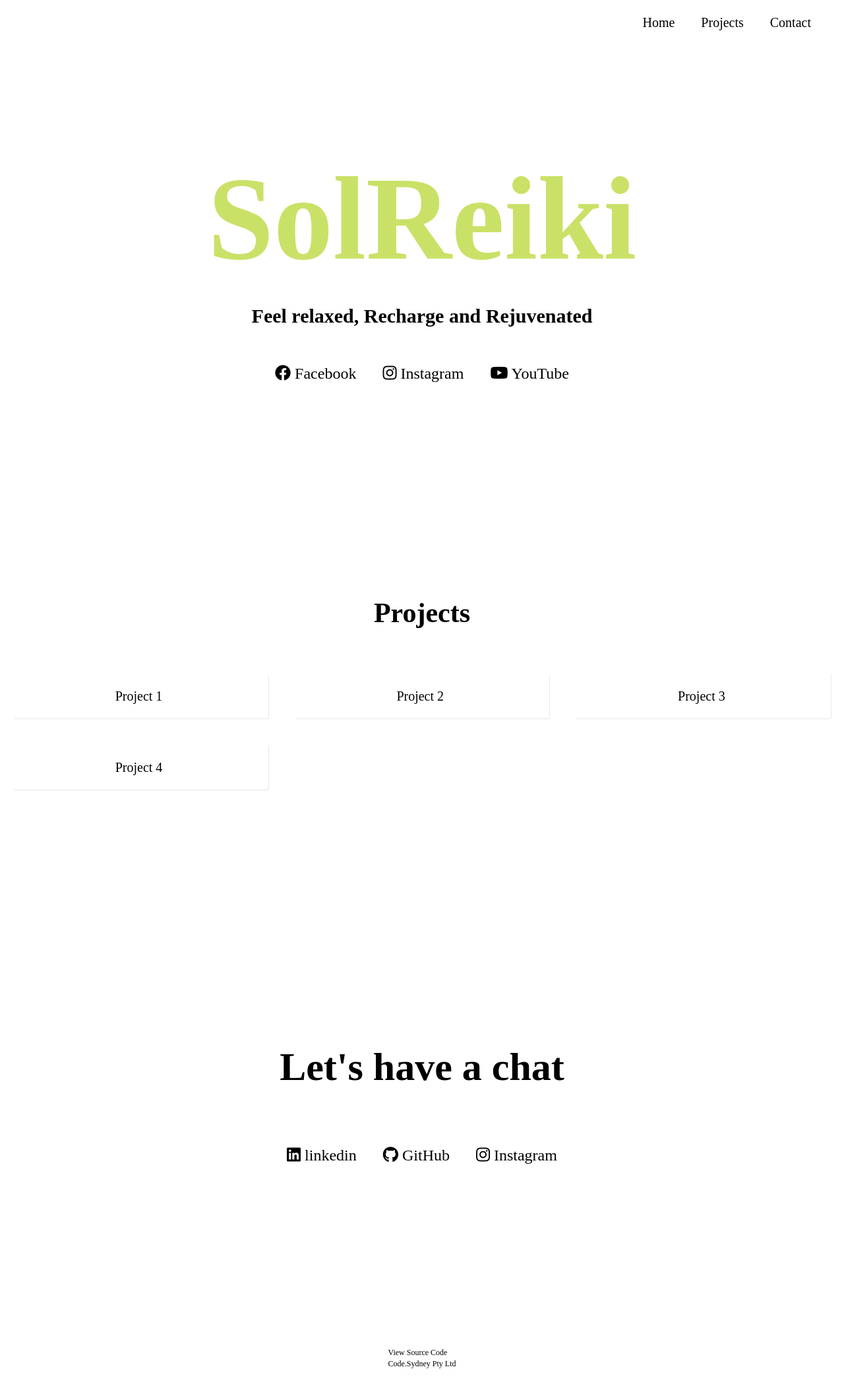
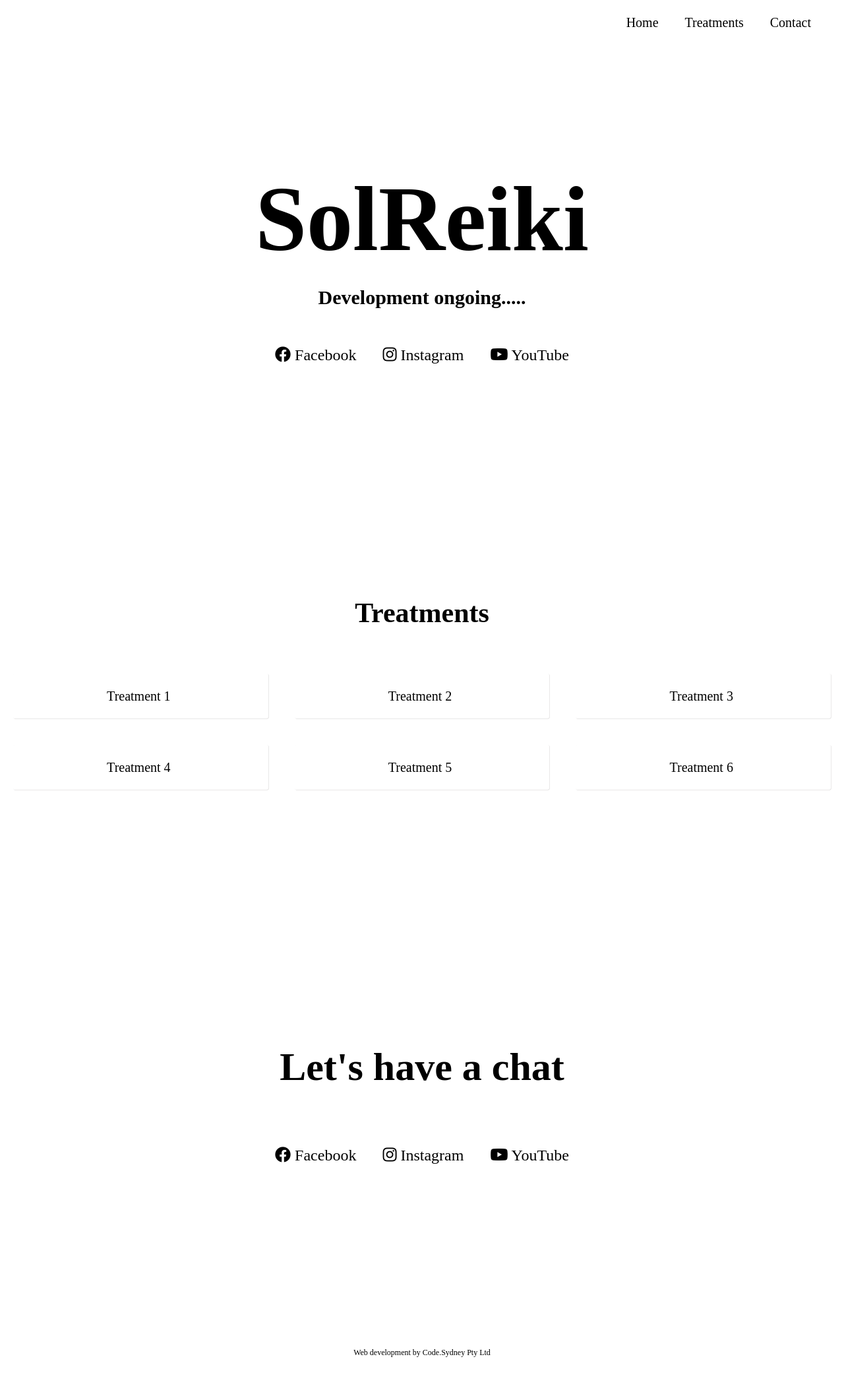
Before and after one commit to codesydney/solreiki, a Flask app: page / in a window 1280 px wide. Shown: the whole page at 66% size. After the commit the page ends 2057 px from the top, so only its background shows below. Run offline with Flask 2, Linux system fonts and the light colour scheme; some libraries are stand-ins or nearby versions.

Commit message:
Project prep

```diff
--- a/static/css/styles.css
+++ b/static/css/styles.css
@@ -157,8 +157,9 @@ img {
 
   .home-section-header > h2 {
     font-family: 'Playfair Display', serif;
-    font-size: 18rem;
-    color: #CAE168;
+    font-size: 14rem;
+    /* color: #CAE168; */
+    color: #000000;
   }
 
   @media (max-width: 28.75em) {
--- a/templates/index.html
+++ b/templates/index.html
@@ -31,7 +31,7 @@
         <a href="#home">Home</a>
       </li>
       <li>
-        <a href="#projects">Projects</a>
+        <a href="#projects">Treatments</a>
       </li>
       <li>
         <a href="#contact">Contact</a>
@@ -46,23 +46,23 @@
   <section id="home" class="home-section">
     <div class="home-section-header">
       <h2>SolReiki</h2>
-      <h3>Feel relaxed, Recharge and Rejuvenated</h3>
+      <h3>Development ongoing.....</h3>
     </div>
     <div class="home-links">
       <a
-        href="https://au.linkedin.com/company/code.sydney"
+        href="https://www.facebook.com/solreikipower/"
         target="_blank"
         class="btn home-details"
         ><i class="fab fa-facebook"></i> Facebook</a
       >
       <a
-        href="https://github.com/thecodesydney"
+        href="https://www.instagram.com/solreikipower/"
         target="_blank"
         class="btn home-details"
         ><i class="fab fa-instagram"></i> Instagram</a
       >
       <a
-        href="https://www.instagram.com/code.sydney/"
+        href="https://www.instagram.com/solreikipower/"
         target="_blank"
         class="btn home-details"
         ><i class="fab fa-youtube"></i> YouTube</a
@@ -74,7 +74,7 @@
   <!-- START PROJECTS SECTION -->
 
   <section id="projects" class="projects-section">
-    <h2 class="projects-section-header">Projects</h2>
+    <h2 class="projects-section-header">Treatments</h2>
 
     <div class="projects-grid">
       <a
@@ -83,7 +83,7 @@
       >
         <p class="project-title">
           <span class="code">&lt;</span>
-          Project 1
+          Treatment 1
           <span class="code">&#47;&gt;</span>
         </p>
       </a>
@@ -93,7 +93,7 @@
       >
         <p class="project-title">
           <span class="code">&lt;</span>
-          Project 2
+          Treatment 2
           <span class="code">&#47;&gt;</span>
         </p>
       </a>
@@ -103,7 +103,7 @@
       >
         <p class="project-title">
           <span class="code">&lt;</span>
-          Project 3
+          Treatment 3
           <span class="code">&#47;&gt;</span>
         </p>
       </a>
@@ -113,7 +113,27 @@
       >
         <p class="project-title">
           <span class="code">&lt;</span>
-        Project 4
+          Treatment 4
+          <span class="code">&#47;&gt;</span>
+        </p>
+      </a>
+      <a
+        href="#"
+        class="project project-tile"
+      >
+        <p class="project-title">
+          <span class="code">&lt;</span>
+          Treatment 5
+          <span class="code">&#47;&gt;</span>
+        </p>
+      </a>
+      <a
+        href="#"
+        class="project project-tile"
+      >
+        <p class="project-title">
+          <span class="code">&lt;</span>
+          Treatment 6
           <span class="code">&#47;&gt;</span>
         </p>
       </a>
@@ -128,25 +148,24 @@
       <h2>Let's have a chat</h2>
       <p>How do you take your coffee?</p>
     </div>
-    <div class="contact-links">
+    <div class="home-links">
       <a
-        href="https://au.linkedin.com/company/code.sydney"
+        href="https://www.facebook.com/solreikipower/"
         target="_blank"
-        class="btn contact-details"
-        ><i class="fab fa-linkedin"></i> linkedin</a
+        class="btn home-details"
+        ><i class="fab fa-facebook"></i> Facebook</a
       >
       <a
-        id="profile-link"
-        href="https://github.com/thecodesydney"
+        href="https://www.instagram.com/solreikipower/"
         target="_blank"
-        class="btn contact-details"
-        ><i class="fab fa-github"></i> GitHub</a
+        class="btn home-details"
+        ><i class="fab fa-instagram"></i> Instagram</a
       >
       <a
-        href="https://www.instagram.com/code.sydney/"
+        href="https://www.instagram.com/solreikipower/"
         target="_blank"
-        class="btn contact-details"
-        ><i class="fab fa-instagram"></i> Instagram</a
+        class="btn home-details"
+        ><i class="fab fa-youtube"></i> YouTube</a
       >
     </div>
   </section>
@@ -157,13 +176,15 @@
 
   <footer>
   <p>
-    <a href="https://github.com/engramar/rw5_portfolio" target="_blank">View Source Code</a>
-    <br/>
-    <a href="#" target="_blank">Code.Sydney Pty Ltd</a>
+    <a href="https://www.code.sydney" target="_blank">Web development by Code.Sydney Pty Ltd</a>
   </p>
 
   </footer>
 
 <!-- END FOOTER SECTION -->
+<script src="https://code.jquery.com/jquery-3.2.1.slim.min.js" integrity="sha384-KJ3o2DKtIkvYIK3UENzmM7KCkRr/rE9/Qpg6aAZGJwFDMVNA/GpGFF93hXpG5KkN" crossorigin="anonymous"></script>
+<script src="https://cdnjs.cloudflare.com/ajax/libs/popper.js/1.12.9/umd/popper.min.js" integrity="sha384-ApNbgh9B+Y1QKtv3Rn7W3mgPxhU9K/ScQsAP7hUibX39j7fakFPskvXusvfa0b4Q" crossorigin="anonymous"></script>
+<script src="https://maxcdn.bootstrapcdn.com/bootstrap/4.0.0/js/bootstrap.min.js" integrity="sha384-JZR6Spejh4U02d8jOt6vLEHfe/JQGiRRSQQxSfFWpi1MquVdAyjUar5+76PVCmYl" crossorigin="anonymous"></script>
+
 </body>
 </html>
```
Lines whose indentation alone changed are shown as unchanged.
